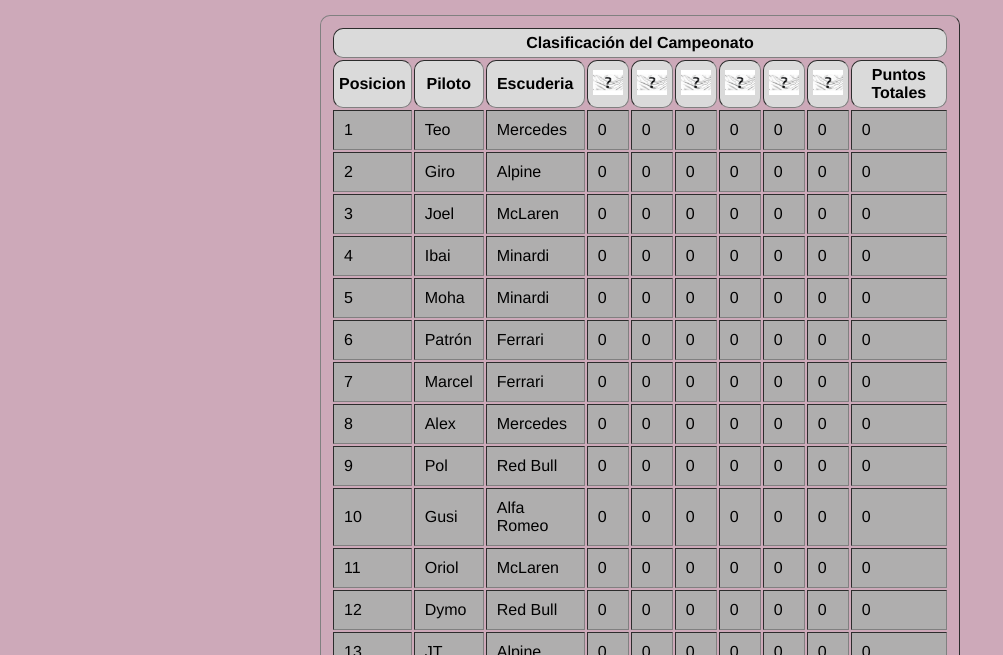
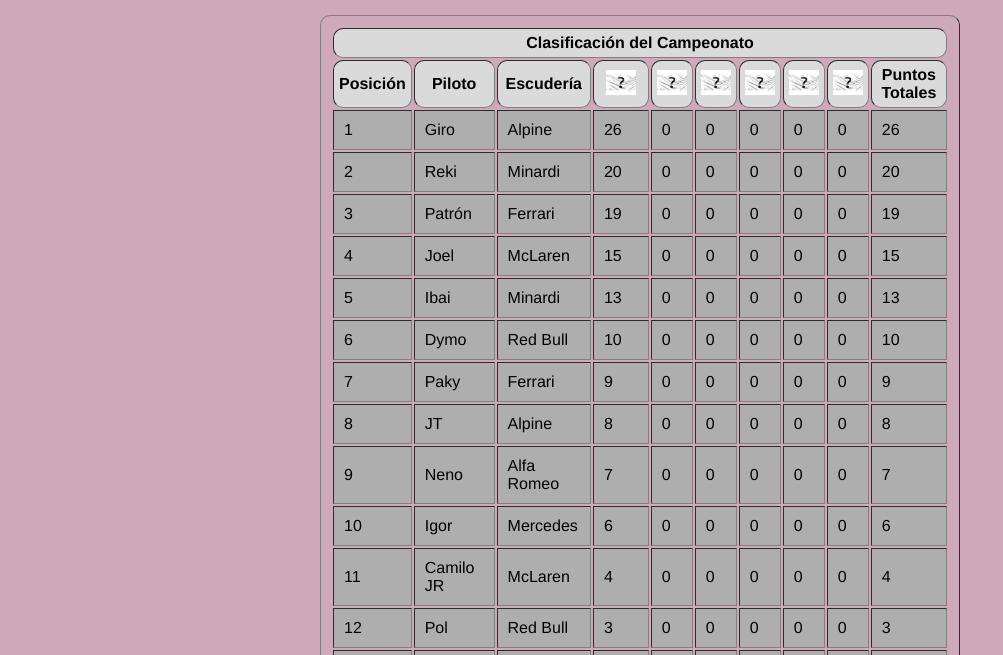
Before and after one commit to extremsito/CopaMojonT4, a plain HTML site: page index.html in a window 1280 px wide. Shown: the part 145-800 px from the top of the page, without its empty margins (0-1003 px from the left). Drawn offline with Linux system fonts and the light colour scheme.

Commit message:
Add files via upload

```diff
--- a/index.html
+++ b/index.html
@@ -7,12 +7,11 @@
     <meta name="viewport" content="width=device-width, initial-scale=1.0">
     <title> TorneoF1 </title>
     <link rel="stylesheet" href="./css/F1.css">
-
 </head>
 
 <body>
     <header>
- <h1 id="1">  COPA MOJON T4  </h1>
+        <h1 id="1"> COPA MOJON T4 </h1>
     </header>
     <nav>
         <ul>
@@ -21,17 +20,15 @@
             <li><a href="./index3.html">Info y Reglas</a></li>
         </ul>
     </nav>
-        </nav>
     <table border="1">
         <thead>
             <tr>
-                    <th colspan="10"> Clasificación del Campeonato</th>
-
+                <th colspan="10">Clasificación del Campeonato</th>
             </tr>
             <tr>
-                    <th>Posicion</th>
+                <th>Posición</th>
                 <th>Piloto</th>
-                    <th>Escuderia</th>
+                <th>Escudería</th>
                 <th><img src="./imgs/bandera.jpg" alt="" width="30" height="25"></th>
                 <th><img src="./imgs/bandera.jpg" alt="" width="30" height="25"></th>
                 <th><img src="./imgs/bandera.jpg" alt="" width="30" height="25"></th>
@@ -44,154 +41,152 @@
         <tbody>
             <tr>
                 <td>1</td>
-                    <td>Teo</td>
-                    <td>Mercedes</td>
+                <td>Giro</td>
+                <td>Alpine</td>
+                <td>26</td>
                 <td>0</td>
                 <td>0</td>
                 <td>0</td>
                 <td>0</td>
                 <td>0</td>
-                    <td>0</td>
-                    <td>0</td>
+                <td>26</td>
             </tr>
             <tr>
                 <td>2</td>
-                    <td>Giro</td>
-                    <td>Alpine</td>
+                <td>Reki</td>
+                <td>Minardi</td>
+                <td>20</td>
                 <td>0</td>
                 <td>0</td>
                 <td>0</td>
                 <td>0</td>
                 <td>0</td>
-                    <td>0</td>
-                    <td>0</td>
+                <td>20</td>
             </tr>
-
             <tr>
                 <td>3</td>
-                    <td>Joel</td>
-                    <td>McLaren</td>
+                <td>Patrón</td>
+                <td>Ferrari</td>
+                <td>19</td>
                 <td>0</td>
                 <td>0</td>
                 <td>0</td>
                 <td>0</td>
                 <td>0</td>
-                    <td>0</td>
-                    <td>0</td>
+                <td>19</td>
             </tr>
             <tr>
                 <td>4</td>
-                    <td>Ibai</td>
-                    <td>Minardi</td>
+                <td>Joel</td>
+                <td>McLaren</td>
+                <td>15</td>
                 <td>0</td>
                 <td>0</td>
                 <td>0</td>
                 <td>0</td>
                 <td>0</td>
-                    <td>0</td>
-                    <td>0</td>
+                <td>15</td>
             </tr>
             <tr>
                 <td>5</td>
-                    <td>Moha</td>
+                <td>Ibai</td>
                 <td>Minardi</td>
+                <td>13</td>
                 <td>0</td>
                 <td>0</td>
                 <td>0</td>
                 <td>0</td>
                 <td>0</td>
-                    <td>0</td>
-                    <td>0</td>
+                <td>13</td>
             </tr>
             <tr>
                 <td>6</td>
-                    <td>Patrón</td>
-                    <td>Ferrari</td>
+                <td>Dymo</td>
+                <td>Red Bull</td>
+                <td>10</td>
                 <td>0</td>
                 <td>0</td>
                 <td>0</td>
                 <td>0</td>
                 <td>0</td>
-                    <td>0</td>
-                    <td>0</td>
+                <td>10</td>
             </tr>
             <tr>
                 <td>7</td>
-                    <td>Marcel</td>
+                <td>Paky</td>
                 <td>Ferrari</td>
+                <td>9</td>
                 <td>0</td>
                 <td>0</td>
                 <td>0</td>
                 <td>0</td>
                 <td>0</td>
-                    <td>0</td>
-                    <td>0</td>
+                <td>9</td>
             </tr>
-
             <tr>
                 <td>8</td>
-                    <td>Alex</td>
-                    <td>Mercedes</td>
+                <td>JT</td>
+                <td>Alpine</td>
+                <td>8</td>
                 <td>0</td>
                 <td>0</td>
                 <td>0</td>
                 <td>0</td>
                 <td>0</td>
-                    <td>0</td>
-                    <td>0</td>
+                <td>8</td>
             </tr>
             <tr>
                 <td>9</td>
-                    <td>Pol</td>
-                    <td>Red Bull</td>
+                <td>Neno</td>
+                <td>Alfa Romeo</td>
+                <td>7</td>
                 <td>0</td>
                 <td>0</td>
                 <td>0</td>
                 <td>0</td>
                 <td>0</td>
-                    <td>0</td>
-                    <td>0</td>
+                <td>7</td>
             </tr>
             <tr>
                 <td>10</td>
-                    <td>Gusi</td>
-                    <td>Alfa Romeo</td>
+                <td>Igor</td>
+                <td>Mercedes</td>
+                <td>6</td>
                 <td>0</td>
                 <td>0</td>
                 <td>0</td>
                 <td>0</td>
                 <td>0</td>
-                    <td>0</td>
-                    <td>0</td>
+                <td>6</td>
             </tr>
             <tr>
                 <td>11</td>
-                    <td>Oriol</td>
+                <td>Camilo JR</td>
                 <td>McLaren</td>
+                <td>4</td>
                 <td>0</td>
                 <td>0</td>
                 <td>0</td>
                 <td>0</td>
                 <td>0</td>
-                    <td>0</td>
-                    <td>0</td>
+                <td>4</td>
             </tr>
             <tr>
                 <td>12</td>
-                    <td>Dymo</td>
+                <td>Pol</td>
                 <td>Red Bull</td>
+                <td>3</td>
                 <td>0</td>
                 <td>0</td>
                 <td>0</td>
                 <td>0</td>
                 <td>0</td>
-                    <td>0</td>
-                    <td>0</td>
+                <td>3</td>
             </tr>
             <tr>
                 <td>13</td>
-                    <td>JT</td>
-                    <td>Alpine</td>
+                <td>Barrosa</td>
+                <td>Mercedes</td>
                 <td>0</td>
                 <td>0</td>
                 <td>0</td>
@@ -204,7 +199,7 @@
                 <td>14</td>
                 <td>Calvo</td>
                 <td>Alfa Romeo</td>
-                    <td>0</td>
+                <td>DNS</td>
                 <td>0</td>
                 <td>0</td>
                 <td>0</td>
@@ -212,9 +207,9 @@
                 <td>0</td>
                 <td>0</td>
             </tr>
-
         </tbody>
     </table>
-       <p id="parrilla"> <img src="./imgs/parrillaf1.jpeg" alt="" > </p>
+    <p id="parrilla"> <img src="./imgs/parrillaf1.jpeg" alt=""> </p>
 </body>
+
 </html>
```
Also changed, not shown: index2.html (+28 -29 lines), index3.html (+62 -28 lines). Lines whose indentation alone changed are shown as unchanged.
